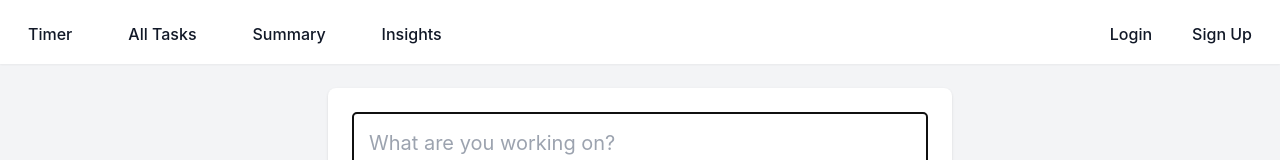
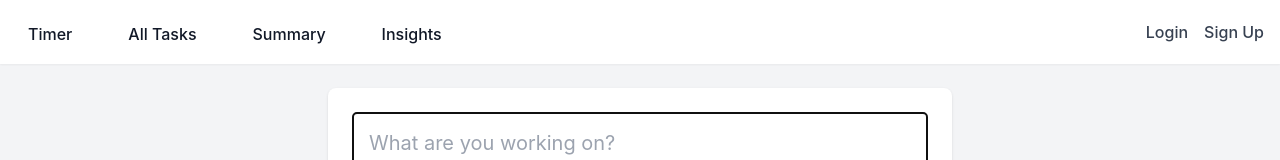
Before and after one commit to evelynso2024/TimeWell, a React (Create React App) app: page / in a window 1280 px wide. Shown: the top 160 px of the page. Built offline with nearby package versions, Linux system fonts and the light colour scheme; no server answers; the HTML template or start-up script is replaced by a standard one.

Commit message:
Update App.js

```diff
--- a/src/App.js
+++ b/src/App.js
@@ -1,5 +1,7 @@
 import React, { useState, useEffect } from 'react';
 import { BrowserRouter as Router, Routes, Route, Link } from 'react-router-dom';
+import { auth } from './firebase';
+import { signOut } from 'firebase/auth';
 import Timer from './components/Timer';
 import AllTasks from './components/AllTasks';
 import Summary from './components/Summary';
@@ -9,15 +11,32 @@ import SignUp from './components/auth/SignUp';
 
 function App() {
   const [isTimerActive, setIsTimerActive] = useState(false);
+  const [user, setUser] = useState(null);
 
   useEffect(() => {
     const timerState = localStorage.getItem('isTimerActive');
     setIsTimerActive(timerState === 'true');
+
+    // Listen for auth state changes
+    const unsubscribe = auth.onAuthStateChanged(user => {
+      setUser(user);
+    });
+
+    return () => unsubscribe();
   }, []);
 
   const handleNavigation = (e, path) => {
     if (isTimerActive && path !== '/') {
       e.preventDefault();
+    }
+  };
+
+  const handleLogout = async () => {
+    try {
+      await signOut(auth);
+      // User is automatically redirected to home page
+    } catch (error) {
+      console.error('Logout error:', error);
     }
   };
 
@@ -65,19 +84,27 @@ function App() {
                   Insights
                 </Link>
               </div>
-              <div className="flex space-x-4">
-                <Link
-                  to="/login"
-                  className="flex items-center px-3 pt-1 text-gray-900 font-medium"
-                >
-                  Login
-                </Link>
-                <Link
-                  to="/signup"
-                  className="flex items-center px-3 pt-1 text-gray-900 font-medium"
-                >
-                  Sign Up
-                </Link>
+              <div className="flex items-center space-x-4">
+                {user ? (
+                  <>
+                    <span className="text-gray-700">{user.email}</span>
+                    <button
+                      onClick={handleLogout}
+                      className="text-gray-700 hover:text-gray-900 font-medium"
+                    >
+                      Logout
+                    </button>
+                  </>
+                ) : (
+                  <>
+                    <Link to="/login" className="text-gray-700 hover:text-gray-900 font-medium">
+                      Login
+                    </Link>
+                    <Link to="/signup" className="text-gray-700 hover:text-gray-900 font-medium">
+                      Sign Up
+                    </Link>
+                  </>
+                )}
               </div>
             </div>
           </div>
```
